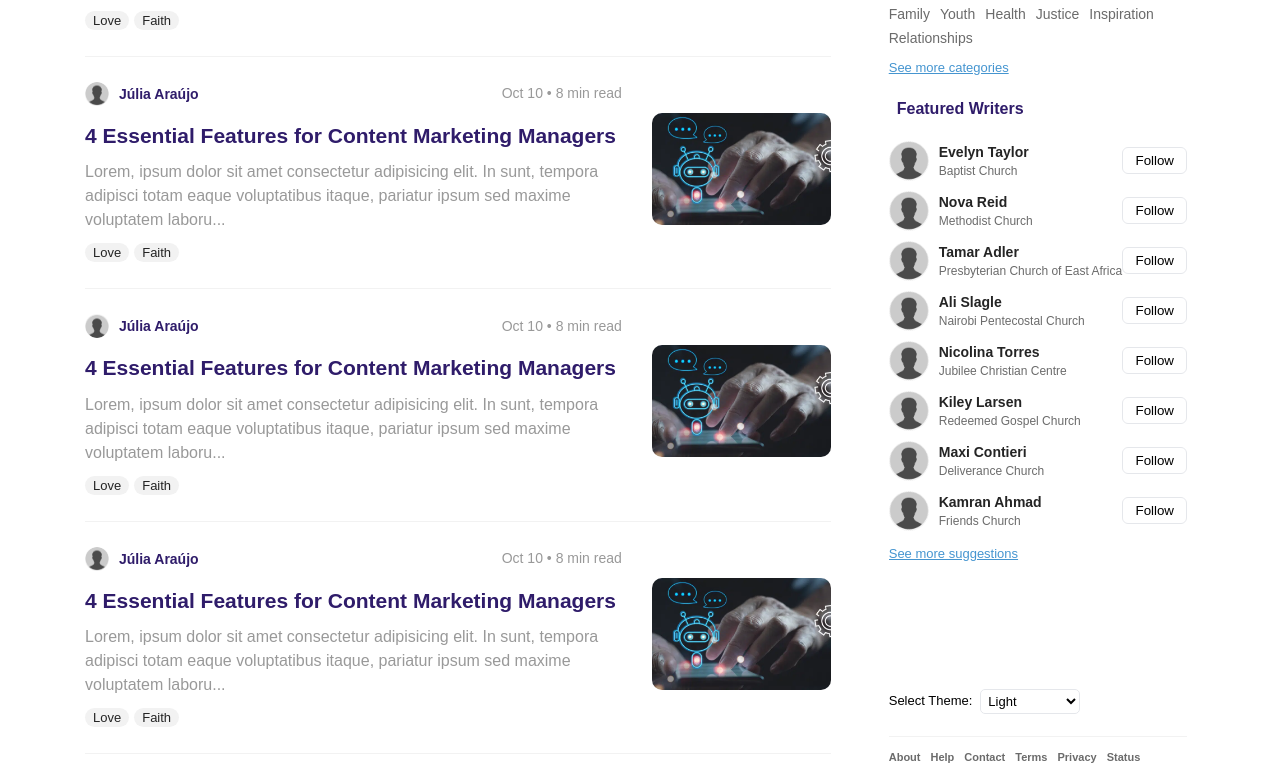
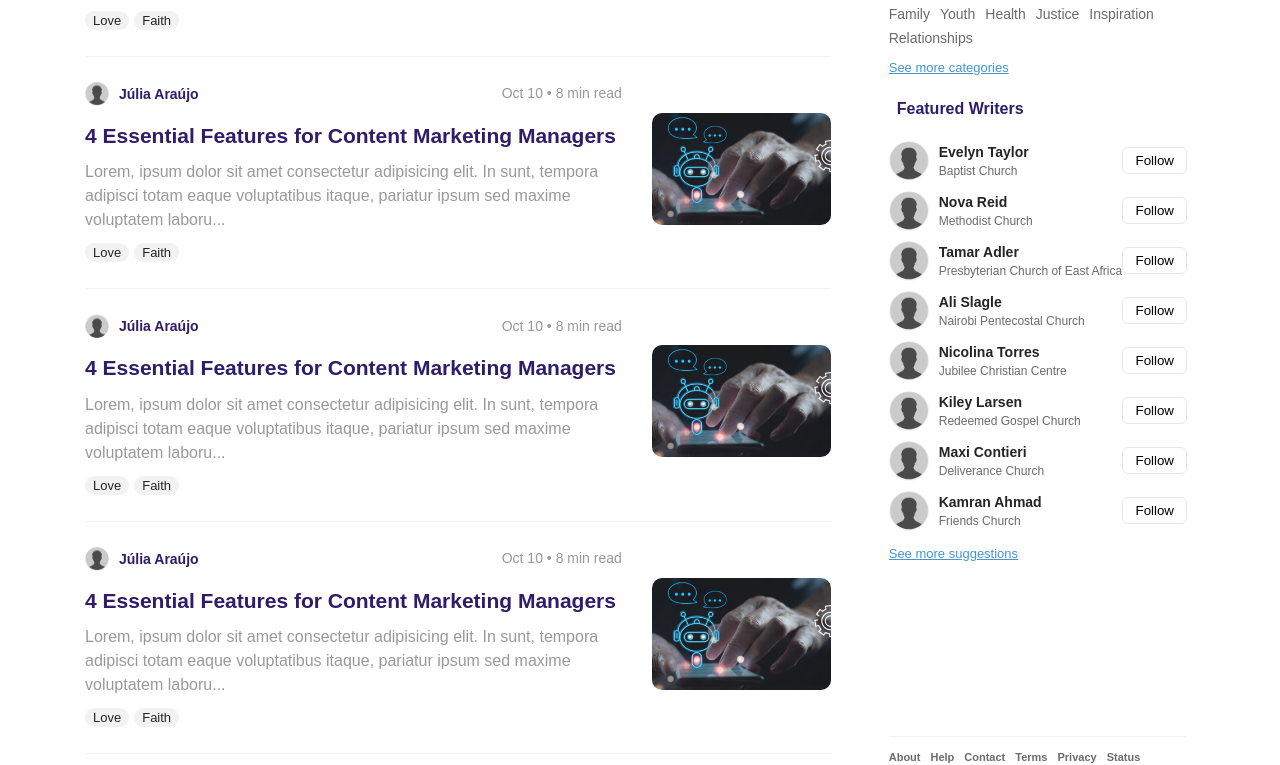
Before and after one commit to Wolleys/notebook, a Next.js app: page / in a window 1280 px wide. Shown: the part 980-1745 px from the top of the page. Built offline with nearby package versions, Linux system fonts and the light colour scheme; a web font is replaced by a local one.

Commit message:
Change the position of the theme switcher on the side menu

```diff
--- a/components/footer/footer.module.css
+++ b/components/footer/footer.module.css
@@ -1,5 +1,5 @@
 .sideBarFooter {
-  margin-top: 5px;
+  margin: 5px 0;
   padding: 2px 0px;
   color: var(--sideBarFooter);
 }
--- a/components/sideBarMenu/sidebarmenu.module.css
+++ b/components/sideBarMenu/sidebarmenu.module.css
@@ -18,13 +18,15 @@
 
 .sticky {
   top: 90px;
+  display: flex;
+  flex-direction: column;
   position: -webkit-sticky;
   position: sticky;
-  height: calc(90vh - 75px);
+  height: calc(100vh - 75px);
 }
 
 .themeSwitcher {
-  bottom: 20px;
+  bottom: 0px;
   width: 100%;
   padding: 8px 0;
   position: absolute;
```
